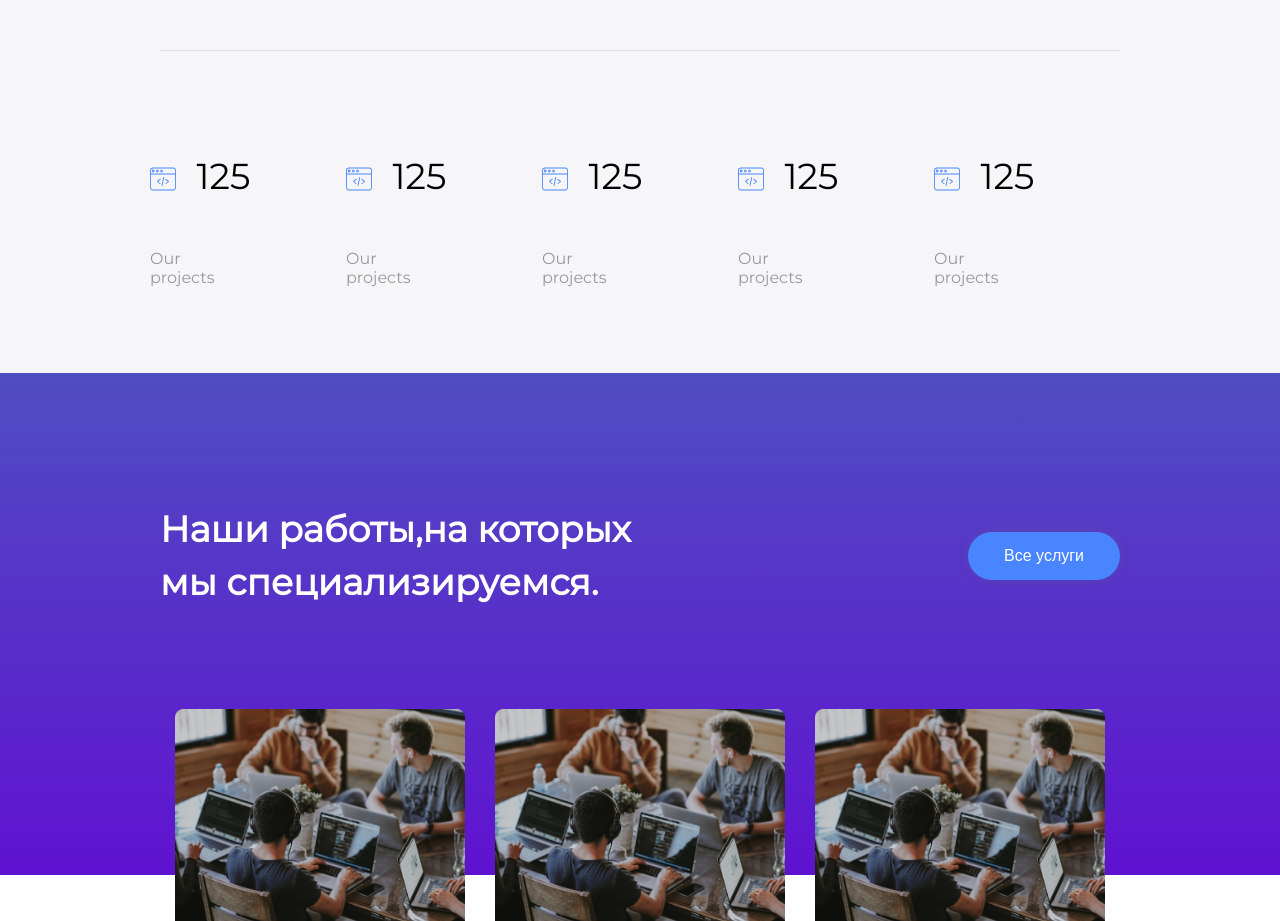
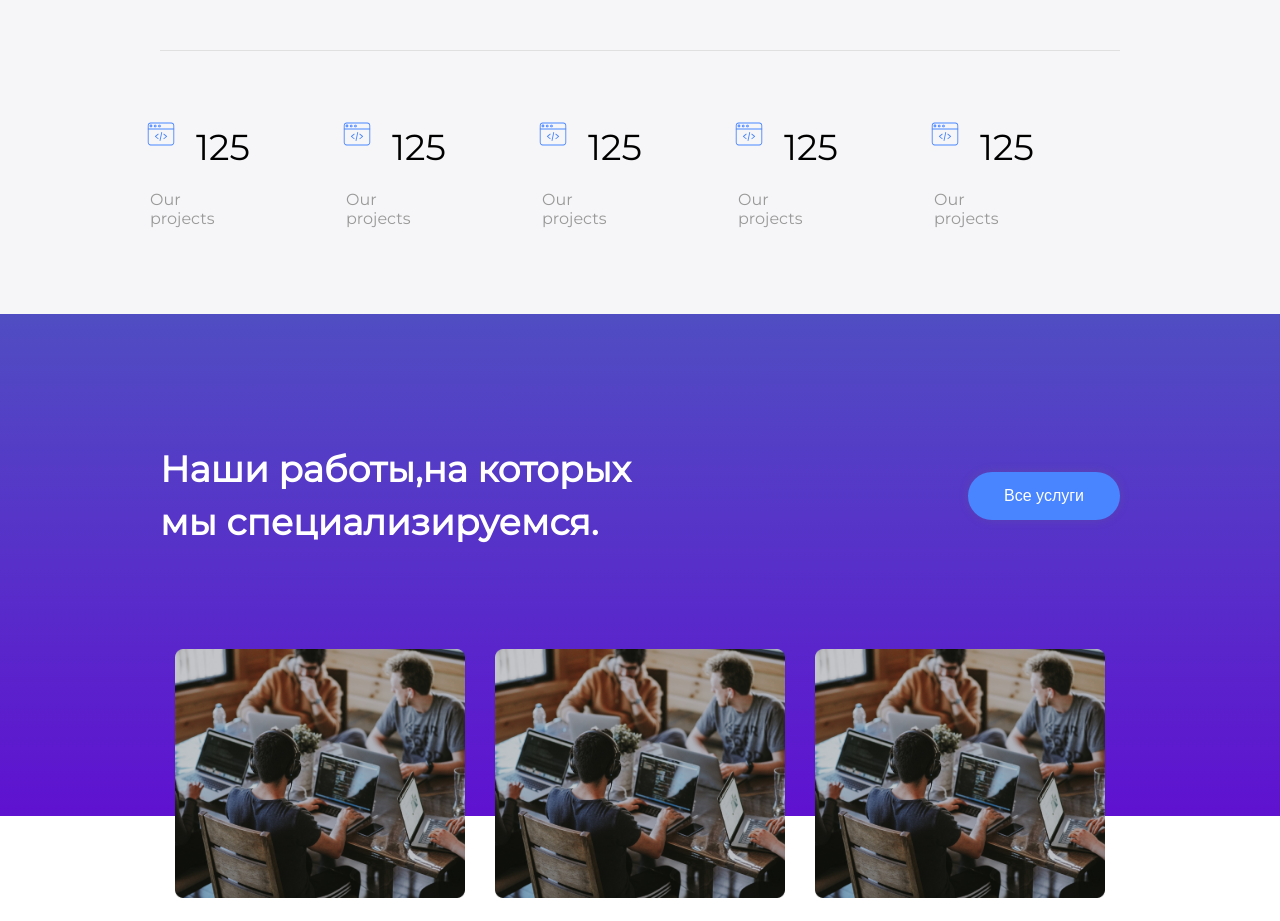
Before and after one commit to NadinPT/course-template2, a plain HTML site: page index.html in a window 1280 px wide. Shown: the part 2300-3221 px from the top of the page. Drawn offline with Linux system fonts and the light colour scheme.

Commit message:
change standards-icon-block

```diff
--- a/styles/section3.css
+++ b/styles/section3.css
@@ -48,6 +48,7 @@ color: #323232;
 .standards-icon-block{
     display: flex;
     flex-direction: column;
+    align-items: center;
     width: 10%;
     padding-right: 100px;
     padding-bottom: 70px;
@@ -63,7 +64,6 @@ color: #323232;
 .web-programming-icon{
 height: 26.47px;
 width: 30px;
-padding-top:45px ;
 padding-right:20px ;
 
 
@@ -76,6 +76,7 @@ font-weight: normal;
 font-size: 36px;
 line-height: 53px;
 color: #000000;
+margin: 0;
 
 }
 
```
